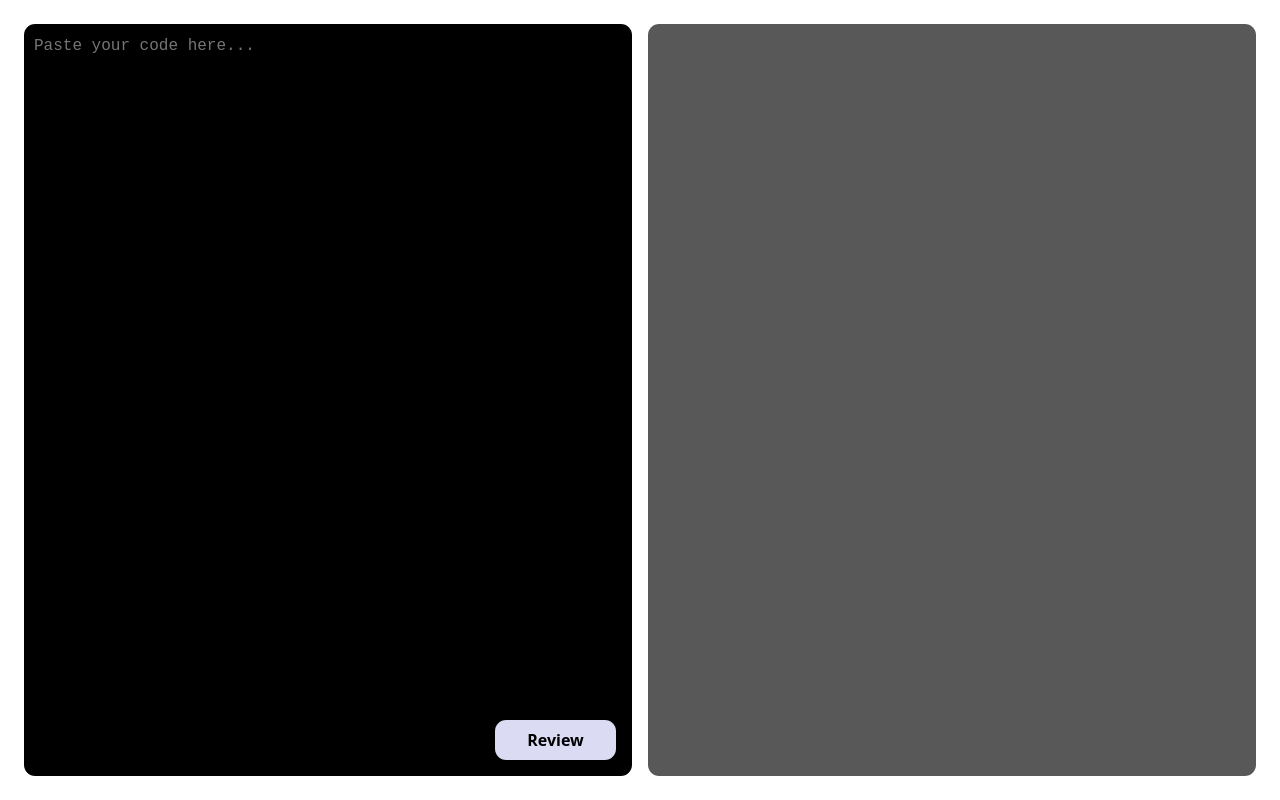
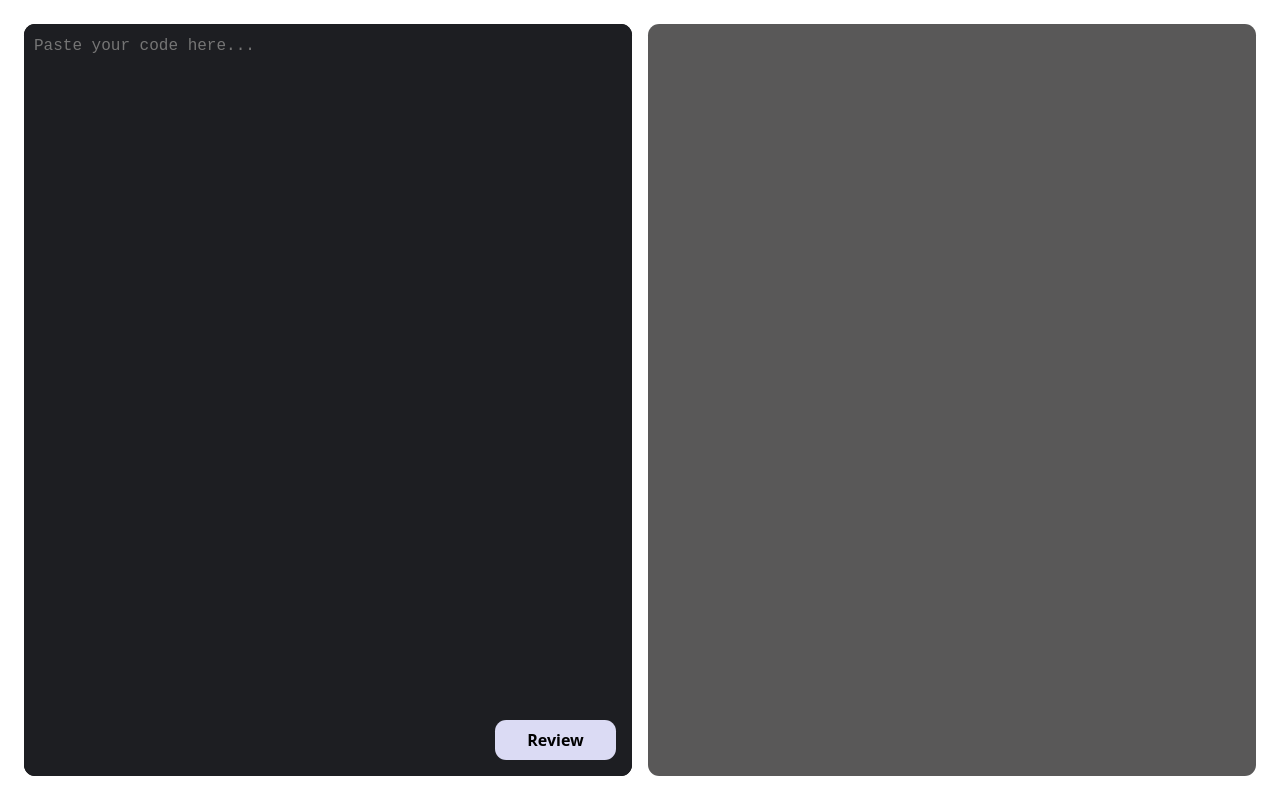
Before and after one commit to SoumyaShri1209/Code-Reviewer, a React (Vite) app in the folder frontend/: page / in a window 1280 px wide. Built offline with nearby package versions, Linux system fonts and the light colour scheme.

Commit message:
Fix code editor scrolling and update AI service

```diff
--- a/frontend/package.json
+++ b/frontend/package.json
@@ -16,6 +16,7 @@
     "react-dom": "^19.2.0",
     "react-markdown": "^10.1.0",
     "react-simple-code-editor": "^0.14.1",
+    "react-toastify": "^11.0.5",
     "rehype-highlight": "^7.0.2"
   },
   "devDependencies": {
--- a/frontend/src/App.css
+++ b/frontend/src/App.css
@@ -1,3 +1,7 @@
+
+
+
+
 html,
 body,
 #root {
@@ -5,64 +9,120 @@ body,
   height: 100%;
   margin: 0;
   overflow: hidden;
+}
 
+main {
+  height: 100%;
+  width: 100%;
+  padding: 1.5rem;
+  display: flex;
+  gap: 1rem;
+  box-sizing: border-box;
+}
+
+main .left,
+main .right {
+  height: 100%;
+  flex-basis: 50%;
+  border-radius: 0.7rem;
+  overflow: hidden;
 }
 
 
-
-main{
-  height:100%;
-  width:100%;
-  padding: 1.5rem;
-  display:flex;
-  gap: 1rem;
-  box-sizing: border-box;
-
+main .left {
+  background-color: #000;
+  position: relative;
+  display: flex;
+  flex-direction: column;
 }
 
-main .left ,
- main .right{
-  height: 100%;
-  flex-basis: 50%;
-  border-radius: 0.7rem;
 
+.left .code {
+  flex: 1;
+  min-height: 0;
+  overflow: auto;
+  background: #1d1e22;
 }
 
-main .left .review{
+
+.left .code > div {
+  min-height: min-content;
+  height: auto;
+  position: relative;
+}
+
+
+.left .code textarea {
+  height: auto !important;
+  min-height: 100% !important;
+  overflow: hidden !important;
+  box-sizing: border-box;
+  padding: 10px !important;
+  line-height: 1.5 !important;
+  resize: none !important;
+  white-space: pre !important;
+  word-wrap: normal !important;
+  overflow-wrap: normal !important;
+  position: absolute;
+  top: 0;
+  left: 0;
+  width: 100%;
+  background: transparent !important;
+  color: transparent !important;
+  caret-color: white !important;
+}
+
+
+.left .code pre {
+  pointer-events: none;
+  margin: 0 !important;
+  padding: 10px !important;
+  box-sizing: border-box;
+  position: absolute;
+  top: 0;
+  left: 0;
+  width: 100%;
+  height: auto;
+  min-height: 100%;
+  overflow: visible !important;
+  background: transparent !important;
+}
+
+
+.left .code pre code {
+  display: block;
+  min-height: 100%;
+  font-family: '"Fira Code", monospace' !important;
+  font-size: 16px !important;
+  line-height: 1.5 !important;
+  background: transparent !important;
+}
+
+
+.left .code > div > div {
+  background: #1d1e22 !important;
+}
+
+
+main .left .review {
   position: absolute;
   bottom: 1rem;
   right: 1rem;
   background-color: rgb(219, 219, 244);
-  color:#000000;
+  color: #000;
   padding: 0.5rem 2rem;
   border-radius: 0.7rem;
   font-weight: bold;
   cursor: pointer;
-  user-select: none;
+  z-index: 10;
 }
 
-main .left{
-  background-color: #000000;
-  position: relative;
-}
 
-.left .code,
-.code pre,
-.code pre code{
-  height: 100%;
-  width: 100%;
-  margin: 0;
-  box-sizing: border-box;
-  overflow: hidden;
-  border-radius: 0.7rem;
-}
-
-main .right{
+main .right {
   background-color: #595858;
-  padding: 1rem 1rem;
+  padding: 1rem;
   font-size: 1.1rem;
   overflow: auto;
-   box-sizing: border-box;
-   font-weight: bold;
-
+  box-sizing: border-box;
+  font-weight: bold;
 }
--- a/frontend/src/App.jsx
+++ b/frontend/src/App.jsx
@@ -1,81 +1,3 @@
-// import { useState } from 'react'
-// import "prismjs/themes/prism-tomorrow.css";
-// import Editor from 'react-simple-code-editor'
-// import prism from 'prismjs';
-// import axios from 'axios';
-// import './App.css'
-// import { useEffect } from 'react';
-// import Markdown from "react-markdown";
-// import rehypeHighlight from "rehype-highlight";
-// import "highlight.js/styles/github-dark.css";
-
-// function App() {
-//   const [count, setCount] = useState(0)
-//   const [code ,setcode] = useState(` Paste your code here...`)
-
-
-// const [review, setreview] = useState(``)
-//   useEffect(()=>{
-//     prism.highlightAll();
-//   })
-
-//  async function reviewCode(){
-//     try {
-//       const response = await axios.post('http://localhost:3000/ai/get-review', { code });
-//       // console.log(response.data);
-//       setreview(response.data);
-//     } catch (error) {
-//       console.error("Error reviewing code:", error);
-//     }
-//   }
-
-
-//   return (
-//     <>
-//    <main>
-//     <div className="left">
-//       <div className='code'>
-//        <Editor
-//         value={code}
-//         onValueChange={code => setcode(code)}
-//         highlight={code => prism.highlight(code, prism.languages.javascript, "javascript")}
-//         padding={10}
-//         style={{
-//           fontFamily: '"Fira code", "Fira Mono" , monospace',
-//           fontSize: 16,
-//           height: "100%",
-//           width: "100%",
-//           border: "none",
-//         }}
-//        />
-
-//       </div>
-//       <div
-//       onClick={reviewCode}
-//       className='review'>Review</div>
-//     </div>
-
-//     <div className='right'>
-//      <Markdown
-//      rehypePlugins={[rehypeHighlight]}
-//      >{review}</Markdown>
-
-//     </div>
-//     </main>
-
-//     </>
-//   )
-
-//       }
-
-
-// export default App
-
-
-
-
-
-
 
 
 
@@ -86,6 +8,8 @@ import { useState, useEffect } from "react";
 import Editor from "react-simple-code-editor";
 import prism from "prismjs";
 import axios from "axios";
+import { ToastContainer, toast, Bounce } from "react-toastify";
+import "react-toastify/dist/ReactToastify.css";
 
 import "prismjs/themes/prism-tomorrow.css";
 import "highlight.js/styles/github-dark.css";
@@ -96,33 +20,87 @@ import rehypeHighlight from "rehype-highlight";
 import "./App.css";
 
 function App() {
-  // Load saved code OR empty string (not placeholder)
+
   const [code, setCode] = useState(() => {
     return localStorage.getItem("code") ?? "";
   });
 
   const [review, setReview] = useState("");
+  const [isLoading, setIsLoading] = useState(false);
 
-  // Persist code exactly as user leaves it
+
   useEffect(() => {
     localStorage.setItem("code", code);
   }, [code]);
 
   async function reviewCode() {
+    if (!code.trim()) {
+      toast.warning("Please enter some code to review!", {
+        position: "top-center",
+        autoClose: 3000,
+      });
+      return;
+    }
+
+    setIsLoading(true);
+
+
+    const toastId = toast.loading("Analyzing your code...", {
+      position: "top-center",
+      autoClose: false,
+      closeButton: false,
+    });
+
     try {
       const response = await axios.post(
         "http://localhost:3000/ai/get-review",
         { code }
       );
+
       setReview(response.data);
+
+
+      toast.update(toastId, {
+        render: "Code analysis complete!",
+        type: "success",
+        isLoading: false,
+        autoClose: 3000,
+        closeButton: true,
+      });
     } catch (error) {
       console.error("Error reviewing code:", error);
+
+
+      toast.update(toastId, {
+        render: error.response?.data?.message || "Failed to analyze code. Please try again.",
+        type: "error",
+        isLoading: false,
+        autoClose: 4000,
+        closeButton: true,
+      });
+    } finally {
+      setIsLoading(false);
     }
   }
 
   return (
+    <>
+      <ToastContainer
+        position="top-center"
+        autoClose={3000}
+        hideProgressBar={false}
+        newestOnTop={false}
+        closeOnClick={false}
+        rtl={false}
+        pauseOnFocusLoss
+        draggable
+        pauseOnHover
+        theme="dark"
+        transition={Bounce}
+      />
+
       <main>
-      {/* LEFT PANEL */}
+
         <div className="left">
           <div className="code">
             <Editor
@@ -140,21 +118,30 @@ function App() {
                 width: "100%",
                 border: "none",
               }}
+              disabled={isLoading}
             />
           </div>
 
-        <div className="review" onClick={reviewCode}>
-          Review
+          <div
+            className="review"
+            onClick={reviewCode}
+            style={{
+              cursor: isLoading ? 'not-allowed' : 'pointer',
+              opacity: isLoading ? 0.7 : 1
+            }}
+          >
+            {isLoading ? "Analyzing..." : "Review"}
           </div>
         </div>
 
-      {/* RIGHT PANEL */}
+
         <div className="right">
           <Markdown rehypePlugins={[rehypeHighlight]}>
             {review}
           </Markdown>
         </div>
       </main>
+    </>
   );
 }
 
```
Also changed, not shown: 1 other file (tests, documents, lock files or other folders). Lines whose indentation alone changed are shown as unchanged.
